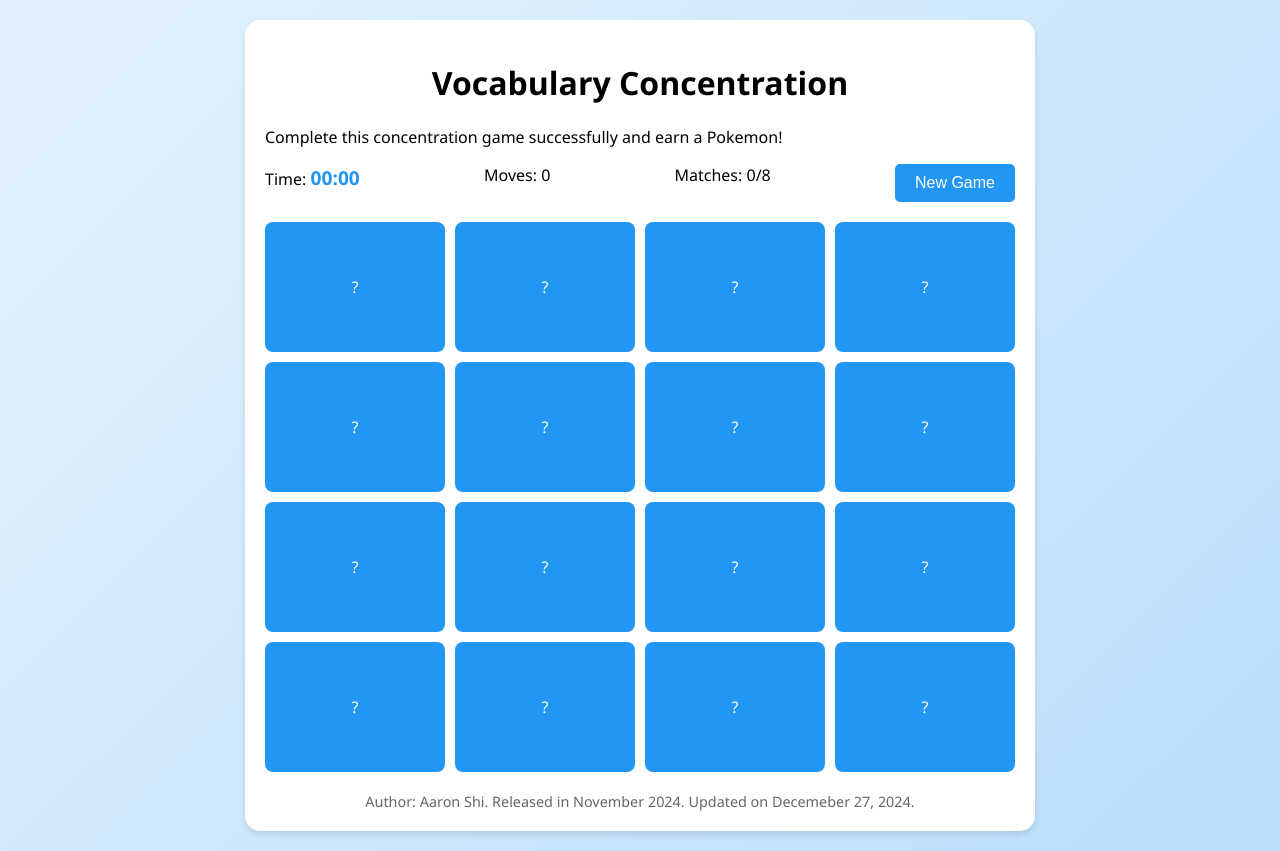
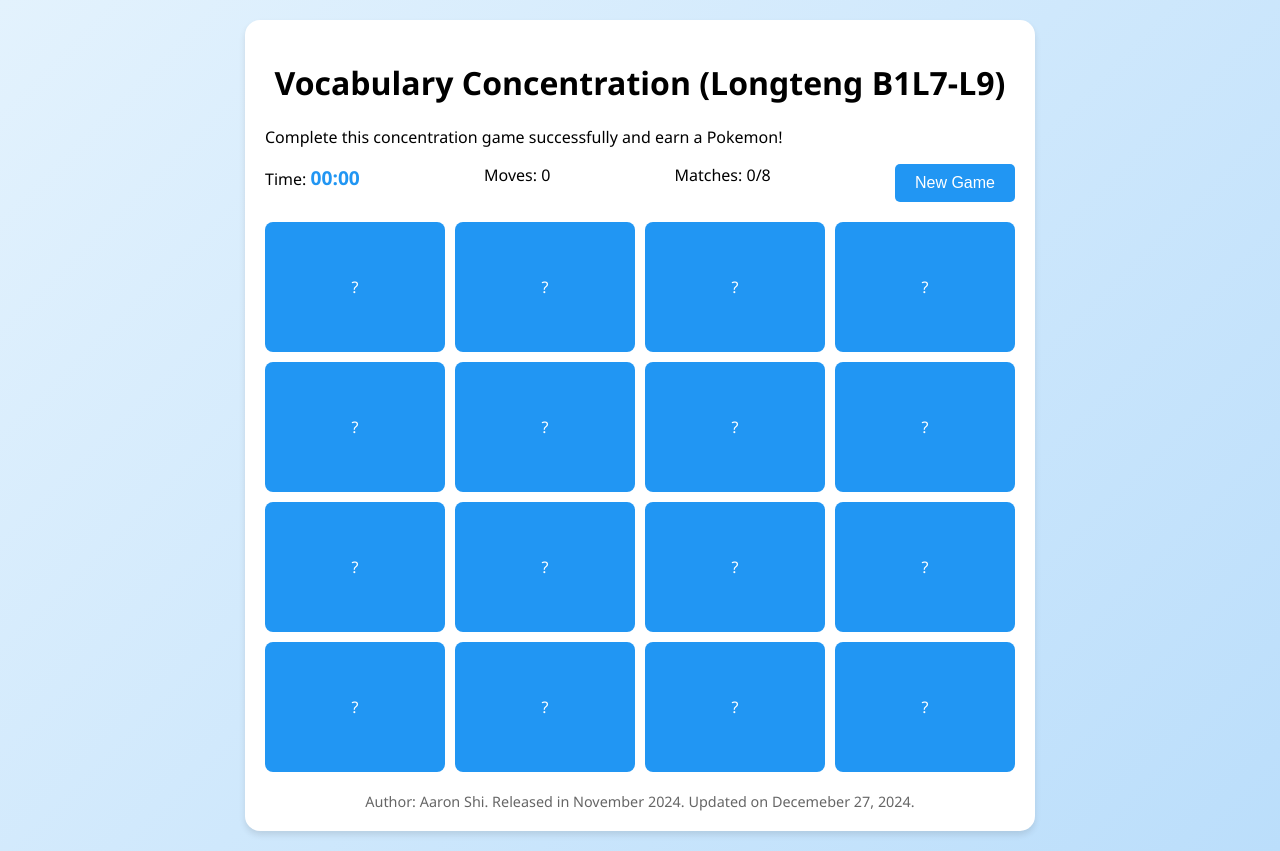
Before and after one commit to alittlemoreenglish/concentration-longteng-b1l7-l9, a plain HTML site: page index.html in a window 1280 px wide. Drawn offline with Linux system fonts and the light colour scheme.

Commit message:
Update index.html

```diff
--- a/index.html
+++ b/index.html
@@ -151,7 +151,7 @@ h1, h2 {
 </head>
 <body>
     <div class="game-container">
-        <h1>Vocabulary Concentration</h1>
+        <h1>Vocabulary Concentration (Longteng B1L7-L9)</h1>
         <p class="subtitle">Complete this concentration game successfully and earn a Pokemon!</p>
         <div class="stats">
             <div>Time: <span id="timer" class="timer">00:00</span></div>
```
